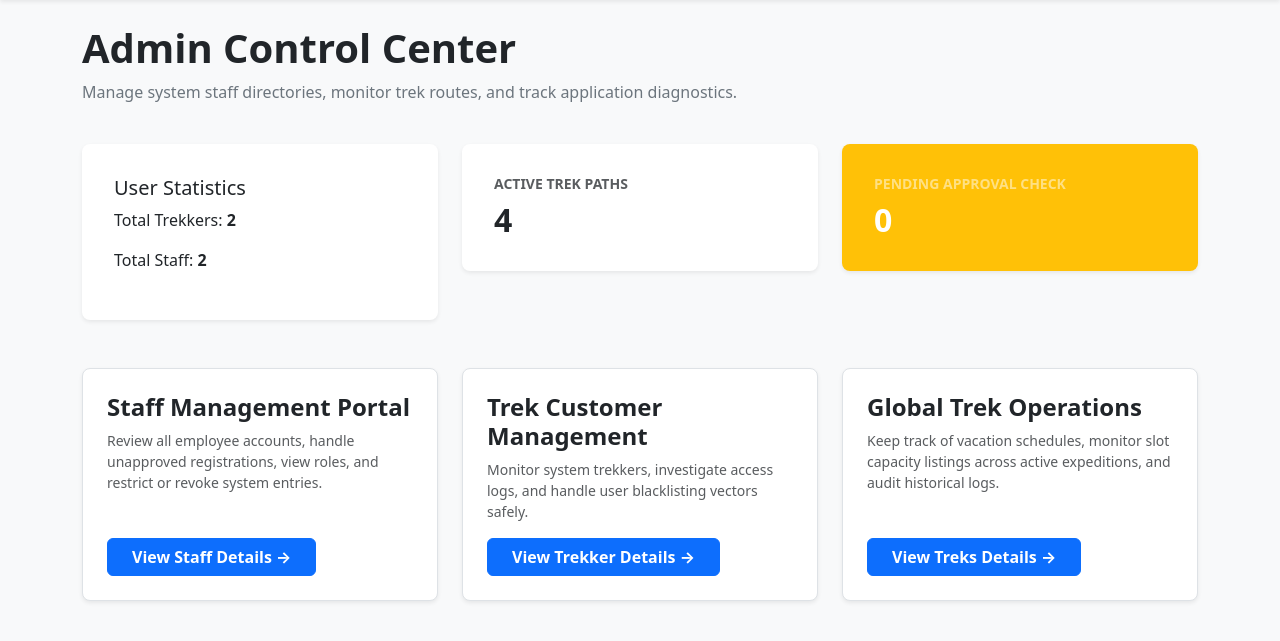
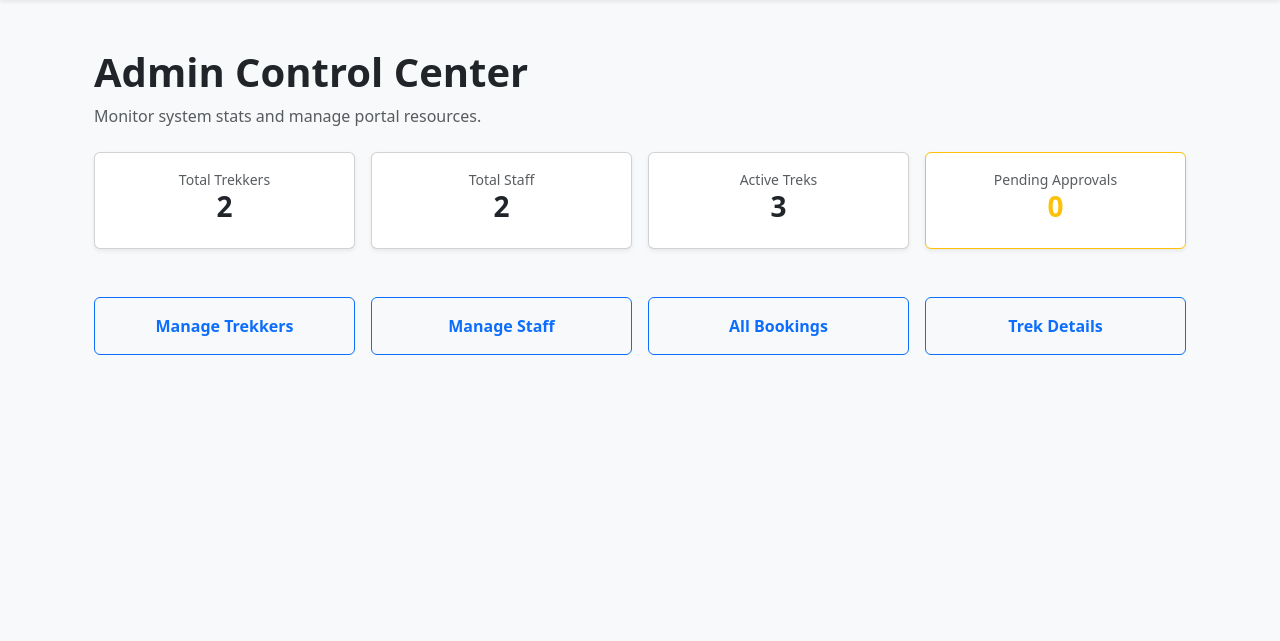
Before and after one commit to 24f3003598/Trekking-Management-System, a Flask app: page /dashboard in a window 1280 px wide. Shown: the part 56-697 px from the top of the page. Run offline with Flask 3, Linux system fonts and the light colour scheme; a user stored in the database is signed in; data comes from the database, SQL or seed files in the repository; both versions use the stored data as it was after the commit.

Commit message:
Fix all bugs in admin dashboard. Completed Admin Dashboard.

```diff
--- a/app.py
+++ b/app.py
@@ -21,22 +21,23 @@ def dashboard():
     user_id = session['user_id']
 
     if role == 'Admin':
-        pending_staff = User.query.filter_by(role='Staff', status='Pending').all()
-        all_treks = Trek.query.all()
+        pending_staff = User.query.filter_by(role='Staff', status='Pending').count()
+        all_active_treks = Trek.query.filter_by(status='Open').count()
 
         trekker_count = User.query.filter_by(role='Trekker').count()
         staff_count = User.query.filter_by(role='Staff').count()
 
         return render_template('adminhomepage.html',
                            staff_requests=pending_staff,
-                           total_treks=all_treks,
+                           total_treks=all_active_treks,
                            trekker_count=trekker_count,
                            staff_count=staff_count)
 
 
     elif role == 'Staff':
         assigned_treks = Trek.query.filter_by(assigned_staff_id=user_id).all()
-        return render_template('staffhomepage.html' , treks=assigned_treks)
+        trek_count = 1
+        return render_template('staffhomepage.html' , treks=assigned_treks , trek_count = trek_count)
 
     elif role == 'Trekker':
         location_query = request.args.get('location', '').strip()
--- a/templates/adminhomepage.html
+++ b/templates/adminhomepage.html
@@ -3,69 +3,51 @@
 {% block title %}Admin Control Center - TrekHorizon{% endblock %}
 
 {% block content %}
-<div class="row mb-4">
-    <div class="col-12">
-        <h1 class="fw-bold text-dark">Admin Control Center</h1>
-        <p class="text-secondary">Manage system staff directories, monitor trek routes, and track application diagnostics.</p>
+<div class="container py-4">
+    <div class="mb-4">
+        <h1 class="fw-bold">Admin Control Center</h1>
+        <p class="text-muted">Monitor system stats and manage portal resources.</p>
     </div>
-</div>
 
-<div class="row g-4 mb-5">
-    <div class="col-md-4">
-        <div class="card shadow-sm border-0 bg-white rounded-3 p-3">
-            <div class="card-body">
-                <h5 class="card-title">User Statistics</h5>
-                <p>Total Trekkers: <strong>{{ trekker_count }}</strong></p>
-                <p>Total Staff: <strong>{{ staff_count }}</strong></p>
+    <div class="row g-3 mb-5">
+        <div class="col-md-3">
+            <div class="card p-3 shadow-sm text-center">
+                <div class="text-muted small">Total Trekkers</div>
+                <h3 class="fw-bold">{{ trekker_count }}</h3>
+            </div>
+        </div>
+        <div class="col-md-3">
+            <div class="card p-3 shadow-sm text-center">
+                <div class="text-muted small">Total Staff</div>
+                <h3 class="fw-bold">{{ staff_count }}</h3>
+            </div>
+        </div>
+        <div class="col-md-3">
+            <div class="card p-3 shadow-sm text-center">
+                <div class="text-muted small">Active Treks</div>
+                <h3 class="fw-bold">{{ total_treks }}</h3>
+            </div>
+        </div>
+        <div class="col-md-3">
+            <div class="card p-3 shadow-sm text-center border-warning">
+                <div class="text-muted small">Pending Approvals</div>
+                <h3 class="fw-bold text-warning">{{ staff_requests }}</h3>
             </div>
         </div>
     </div>
-    <div class="col-md-4">
-        <div class="card shadow-sm border-0 bg-white rounded-3 p-3">
-            <div class="card-body">
-                <h6 class="text-uppercase text-muted fw-bold small mb-2">Active Trek Paths</h6>
-                <h2 class="fw-bold text-dark m-0">{{ total_treks | length if total_treks is iterable else (total_treks if total_treks else 0) }}</h2>
-            </div>
+
+    <div class="row g-3">
+        <div class="col-md-3">
+            <a href="/admin/user-details" class="btn btn-outline-primary w-100 py-3 fw-bold">Manage Trekkers</a>
         </div>
-    </div>
-    <div class="col-md-4">
-        <div class="card shadow-sm border-0 bg-warning text-white rounded-3 p-3">
-            <div class="card-body">
-                <h6 class="text-uppercase fw-bold small mb-2 text-white-50">Pending Approval Check</h6>
-                <h2 class="fw-bold m-0 text-white">{{ staff_requests | length if staff_requests is iterable else (staff_requests if staff_requests else 0) }}</h2>
-            </div>
+        <div class="col-md-3">
+            <a href="/admin/staff-details" class="btn btn-outline-primary w-100 py-3 fw-bold">Manage Staff</a>
         </div>
-    </div>
-</div>
-
-<div class="row g-4">
-    <div class="col-md-4">
-        <div class="card h-100 shadow-sm border rounded-3 p-4 bg-white d-flex flex-column">
-            <h4 class="fw-bold text-dark mb-2">Staff Management Portal</h4>
-            <p class="text-muted small">Review all employee accounts, handle unapproved registrations, view roles, and restrict or revoke system entries.</p>
-            <a href="/admin/staff-details" class="btn btn-primary fw-bold mt-auto align-self-start px-4">
-                View Staff Details &rarr;
-            </a>
+        <div class="col-md-3">
+            <a href="/admin/history" class="btn btn-outline-primary w-100 py-3 fw-bold">All Bookings</a>
         </div>
-    </div>
-
-    <div class="col-md-4">
-        <div class="card h-100 shadow-sm border rounded-3 p-4 bg-white d-flex flex-column">
-            <h4 class="fw-bold text-dark mb-2">Trek Customer Management</h4>
-            <p class="text-muted small">Monitor system trekkers, investigate access logs, and handle user blacklisting vectors safely.</p>
-            <a href="/admin/user-details" class="btn btn-primary fw-bold mt-auto align-self-start px-4">
-                View Trekker Details  &rarr;
-            </a>
-        </div>
-    </div>
-
-    <div class="col-md-4">
-        <div class="card h-100 shadow-sm border rounded-3 p-4 bg-white d-flex flex-column">
-            <h4 class="fw-bold text-dark mb-2">Global Trek Operations</h4>
-            <p class="text-muted small">Keep track of vacation schedules, monitor slot capacity listings across active expeditions, and audit historical logs.</p>
-            <a href="/admin/treks" class="btn btn-primary fw-bold mt-auto align-self-start px-4">
-                View Treks Details &rarr;
-            </a>
+        <div class="col-md-3">
+            <a href="/admin/treks" class="btn btn-outline-primary w-100 py-3 fw-bold">Trek Details</a>
         </div>
     </div>
 </div>
--- a/templates/staffhomepage.html
+++ b/templates/staffhomepage.html
@@ -93,7 +93,7 @@
 
                         <div class="mt-4">
                             <a href="/staff/trek/{{ trek.trek_id }}/roster" class="btn btn-sm btn-outline-primary w-100 py-2 font-monospace fw-bold">
-                                 View Full Roster ({{trek_counts[trek.trek_id] }} Going) →
+                                 View Full Roster ({{trek_count }} Going) →
                             </a>
                         </div>
                     </div>
```
Also changed, not shown: instance/trekking_system.db.
